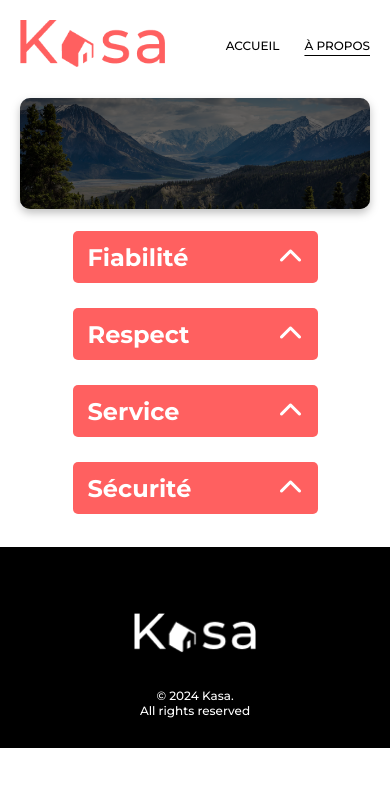
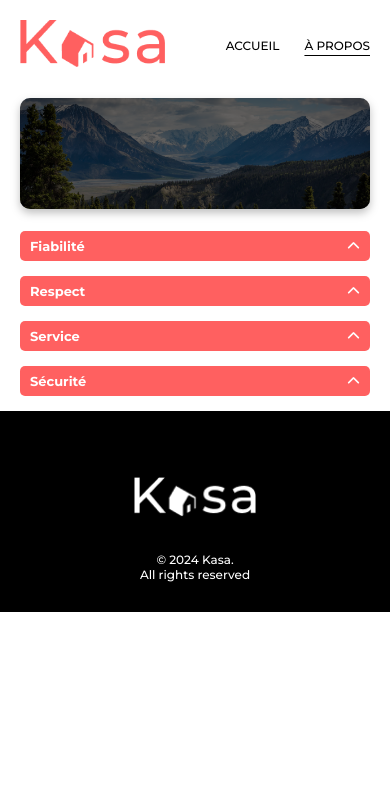
Before and after one commit to NicolasOsborne/oc-projet-8, a React (Vite) app: page /about in a window 390 px wide. Shown: the top 786 px of the page. Built offline with nearby package versions, Linux system fonts and the light colour scheme.

Commit message:
Ajout du responsive Mobile & Tableet sur la page About

```diff
--- a/src/styles/components/_collapse.scss
+++ b/src/styles/components/_collapse.scss
@@ -13,11 +13,28 @@
       position: relative;
       z-index: 1;
 
+      @include mobile {
+         height: 30px;
+         padding: 0 10px 0 10px;
+      }
+
+      @include tablet {
+         height: 40px;
+      }
+
 
       .collapse-menu-title {
          font-size: 24px;
          font-weight: bold;
          color: $white;
+
+         @include mobile {
+            font-size: 13px;
+         }
+
+         @include tablet {
+            font-size: 20px;
+         }
       }
 
       .collapse-menu-chevron {
@@ -25,6 +42,14 @@
          font-size: 24px;
          cursor: pointer;
          transition: transform 0.5s ease;
+
+         @include mobile {
+            font-size: 13px;
+         }
+
+         @include tablet {
+            font-size: 20px;
+         }
 
          &.collapse-menu-chevron-dropdown {
             transform: rotate(-180deg);
@@ -43,6 +68,14 @@
       transform: translateY(-52px);
       transition: all 0.5s ease-in-out, padding 0s;
 
+      @include mobile {
+         font-size: 12px;
+      }
+
+      @include tablet {
+         font-size: 16px;
+      }
+
       &.collapse-menu-content-dropdown {
          padding: 20px;
          height: auto;
--- a/src/styles/pages/_about.scss
+++ b/src/styles/pages/_about.scss
@@ -4,4 +4,16 @@
    gap: 30px;
    width: 70%;
    margin: 0 auto 38px auto;
+
+   @include mobile {
+      width: 100%;
+      gap: 20px;
+      margin: 0 auto 20px auto;
+   }
+
+   @include tablet {
+      width: 90%;
+      gap: 25px;
+      margin: -20px auto 24px auto;
+   }
 }
```
